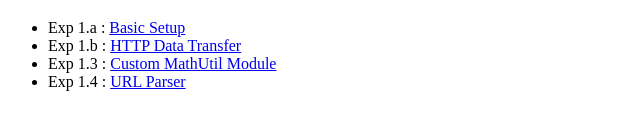
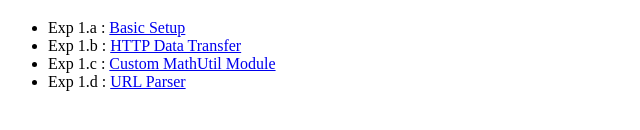
Before and after one commit to sai-subhash-9/FSD-2, a website: page index.html in a window 1280 px wide. Shown: the part 206-336 px from the top of the page, 0-640 px from the left. Drawn offline with Linux system fonts and the light colour scheme.

Commit message:
Update index.html

```diff
--- a/index.html
+++ b/index.html
@@ -10,8 +10,8 @@
         <ul>
             <li>Exp 1.a : <a href = "https://fsd-1a.onrender.com/" >Basic Setup</a></li>
             <li>Exp 1.b : <a href = "https://fsd-1b.onrender.com/">HTTP Data Transfer</a></li>
-            <li>Exp 1.3 : <a href = "https://fsd-1c.onrender.com/">Custom MathUtil Module</a></li>
-            <li>Exp 1.4 : <a href = "https://nodejs-exp1-1.onrender.com/">URL Parser</a></li>
+            <li>Exp 1.c : <a href = "https://fsd-1c.onrender.com/">Custom MathUtil Module</a></li>
+            <li>Exp 1.d : <a href = "https://nodejs-exp1-1.onrender.com/">URL Parser</a></li>
         </ul>
 
     </body>
```
